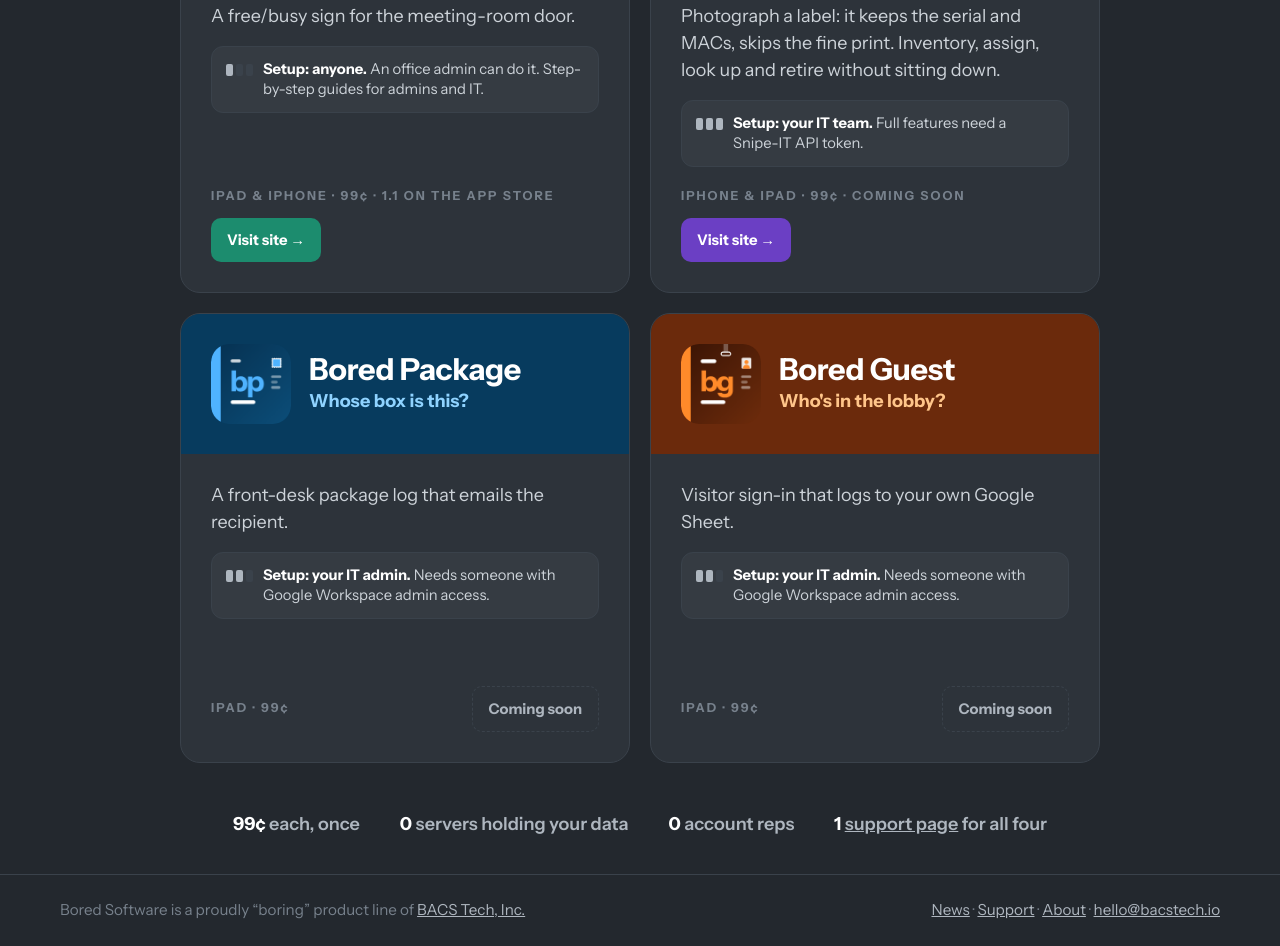
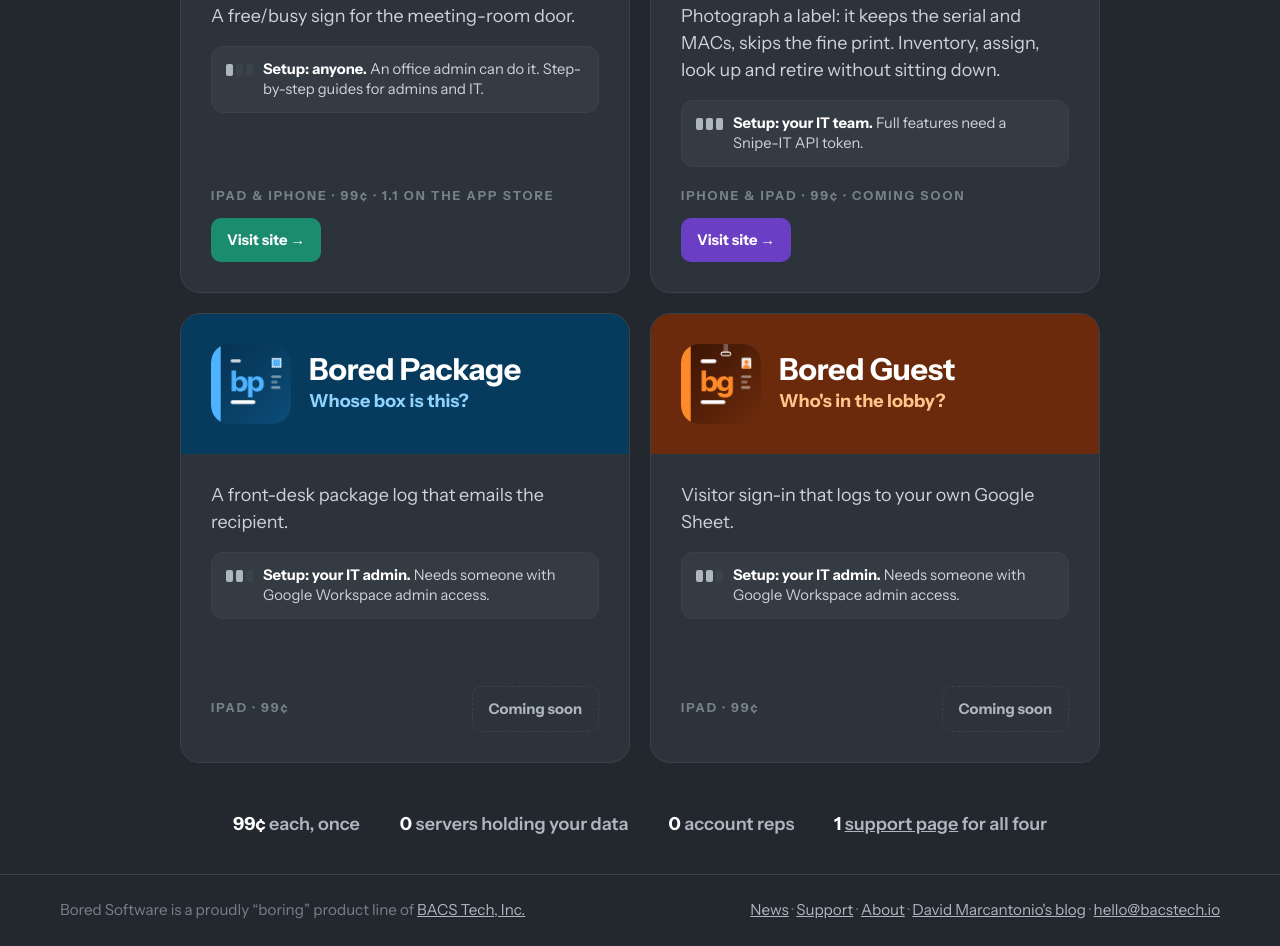
Before and after one commit to davidmarcantonio/boredsoftware.space, a plain HTML site: page index.html in a window 1280 px wide. Shown: the part 725-1671 px from the top of the page. Drawn offline with Linux system fonts and the light colour scheme.

Commit message:
Link the footer and About page to marcantonio.me
Co-Authored-By: Claude Fable 5.2 <noreply@anthropic.com>
Claude-Session: https://claude.ai/code/session_01Usg9MFHsQmkix1B4grxGrC

```diff
--- a/index.html
+++ b/index.html
@@ -112,7 +112,7 @@
 <footer>
   <div class="wrap">
     <span>Bored Software is a proudly “boring” product line of <a href="https://www.bacstech.io">BACS Tech, Inc.</a></span>
-    <span><a href="news.html">News</a> &middot; <a href="support/">Support</a> &middot; <a href="about.html">About</a> &middot; <a href="mailto:hello@bacstech.io">hello@bacstech.io</a></span>
+    <span><a href="news.html">News</a> &middot; <a href="support/">Support</a> &middot; <a href="about.html">About</a> &middot; <a href="https://marcantonio.me">David Marcantonio's blog</a> &middot; <a href="mailto:hello@bacstech.io">hello@bacstech.io</a></span>
   </div>
 </footer>
 
```
Also changed, not shown: about.html (+2 -1 lines), news.html (+1 -1 lines).
